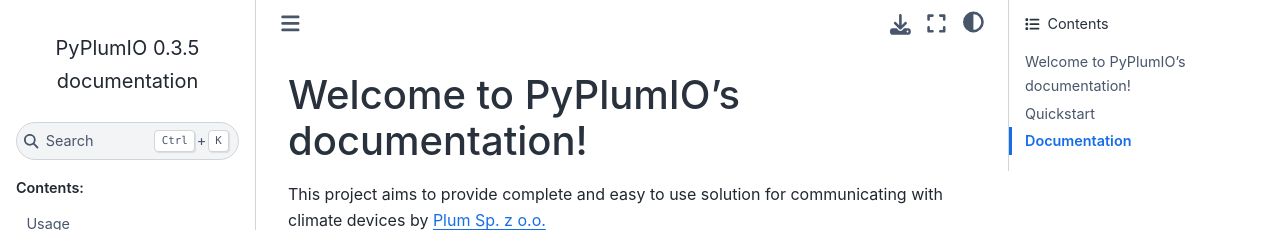
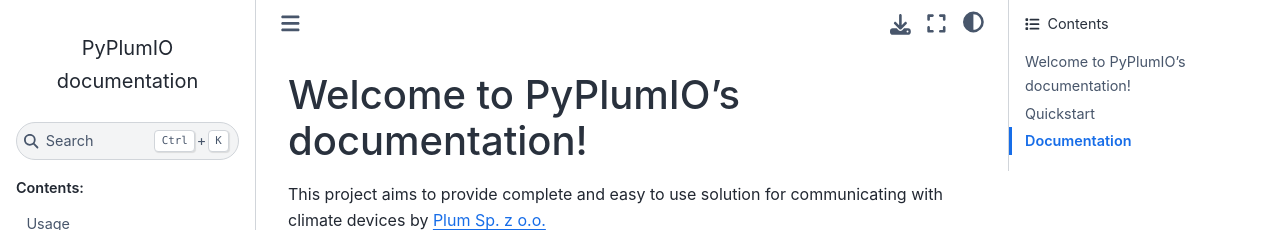
Before and after one commit to denpamusic/PyPlumIO, a Sphinx documentation site: the page built from docs/source/index.rst, in a window 1280 px wide. Shown: the top 230 px of the page. Built offline with Sphinx 7.4.7 and the Sphinx Book theme 1.1.4, drawn with Linux system fonts in a browser that asks for light colours.

```diff
--- a/docs/source/conf.py
+++ b/docs/source/conf.py
@@ -1,3 +1,5 @@
+from importlib.metadata import version as pkg_version
+
 # Configuration file for the Sphinx documentation builder.
 #
 # For the full list of built-in configuration values, see the documentation:
@@ -9,7 +11,8 @@
 project = "PyPlumIO"
 copyright = "2023, Denis Paavilainen"
 author = "Denis Paavilainen"
-release = "0.3.5"
+release = pkg_version("pyplumio")
+version = ".".join(release.split(".")[:2])
 
 # -- General configuration ---------------------------------------------------
 # https://www.sphinx-doc.org/en/master/usage/configuration.html#general-configuration
```
